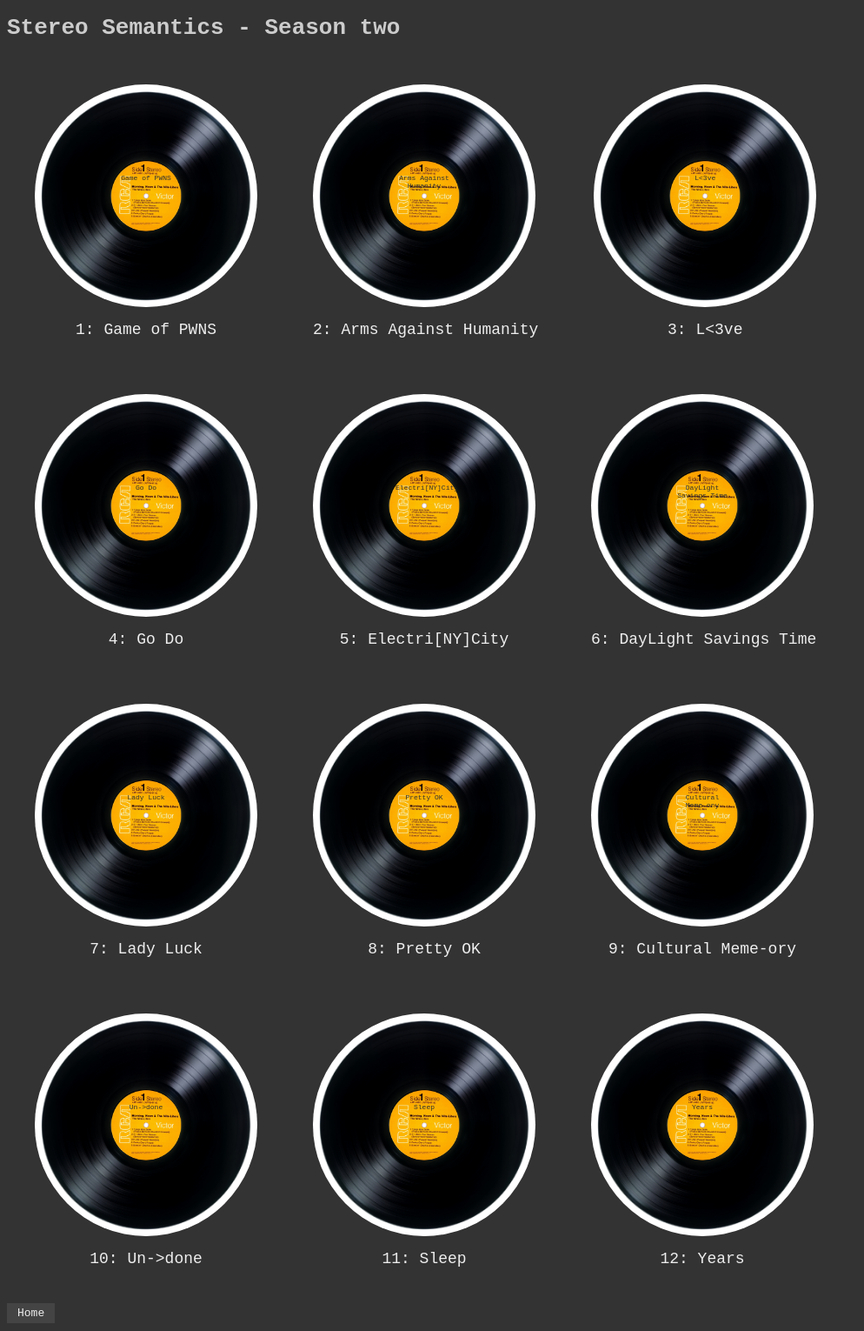
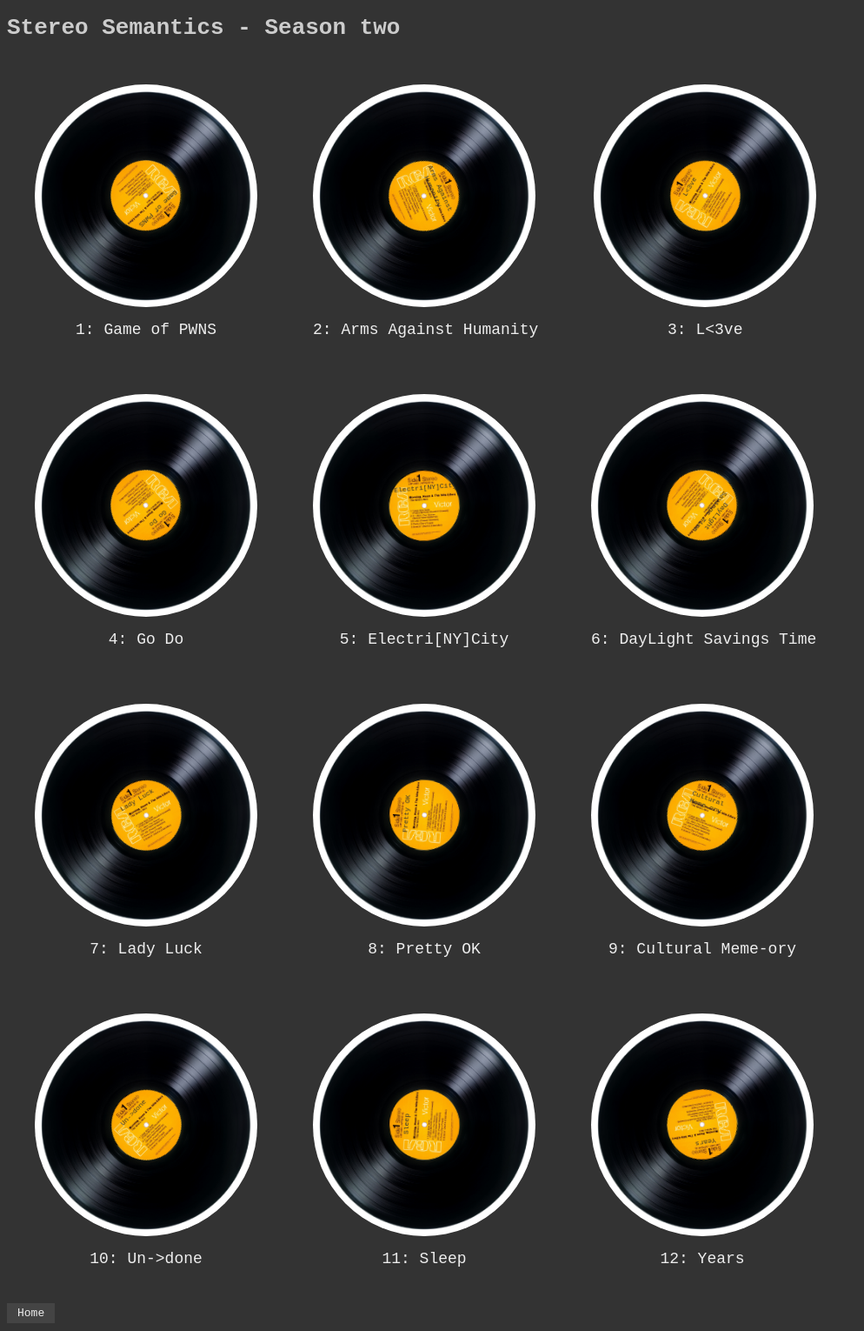
Before and after one commit to auremoser/stereosemantics, a Jekyll site: the page built from season02.html, in a window 1280 px wide. Shown: the whole page at 87% size, without its empty margins (0-994 px from the left). Built offline with Jekyll 4.4.1, drawn with Linux system fonts in a browser that asks for light colours.

Commit message:
fix the spin...

```diff
--- a/css/season02.css
+++ b/css/season02.css
@@ -9,8 +9,8 @@
 }
 
 @keyframes turntable {
-	0% { -moz-transform: rotate(0deg); }
-	100% { -moz-transform: rotate(360deg); }
+	0% { transform: rotate(0deg); }
+	100% { transform: rotate(360deg); }
 }
 
 body {
```
